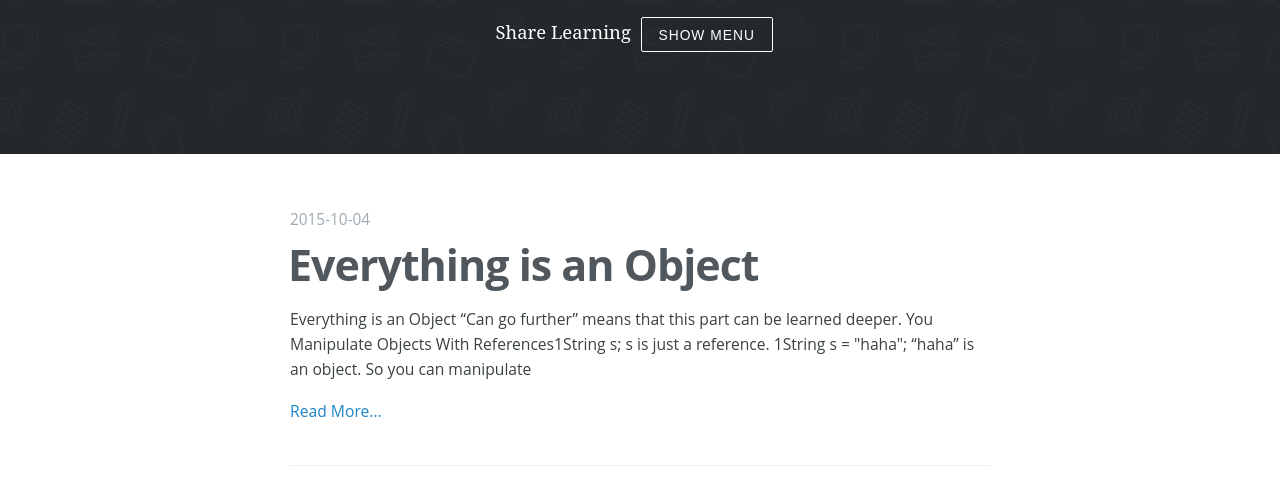
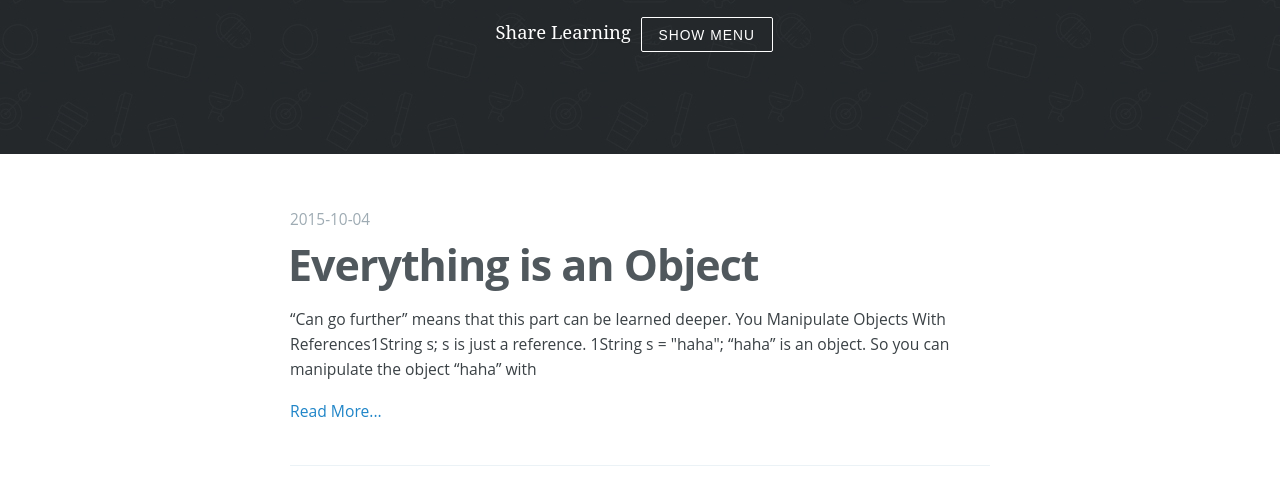
Before and after one commit to PandaadnaP/PandaadnaP.github.io, a plain HTML site: page index.html in a window 1280 px wide. Shown: the part 266-770 px from the top of the page. Drawn offline with nearby package versions, Linux system fonts and the light colour scheme.

Commit message:
Site updated: 2015-10-04 10:16:12

```diff
--- a/index.html
+++ b/index.html
@@ -55,13 +55,13 @@
     <section class="post-excerpt">
       <p>
 
-        Everything is an Object
+
 “Can go further” means that this part can be learned deeper.
 You Manipulate Objects With References1String s;
 s is just a reference.
 1String s = "haha";
 “haha” is an object.
-So you can manipulate
+So you can manipulate the object “haha” with
 
       </p>
 
```
Also changed, not shown: 2015/10/04/Everything-is-an-Object/index.html (+1 -1 lines), archives/2015/10/index.html (+2 -2 lines), archives/2015/index.html (+2 -2 lines), archives/index.html (+2 -2 lines).
